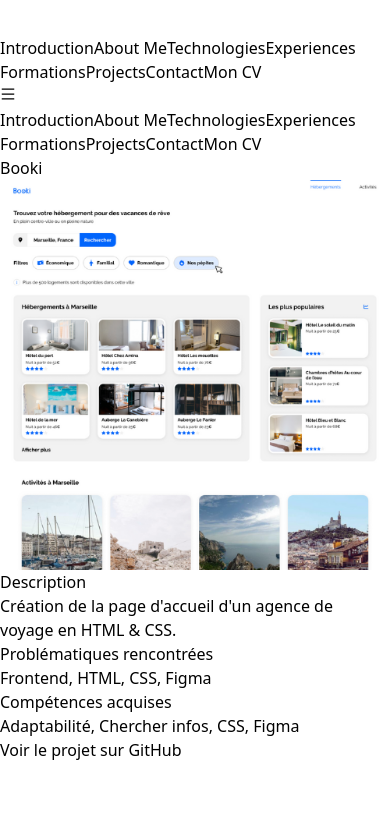
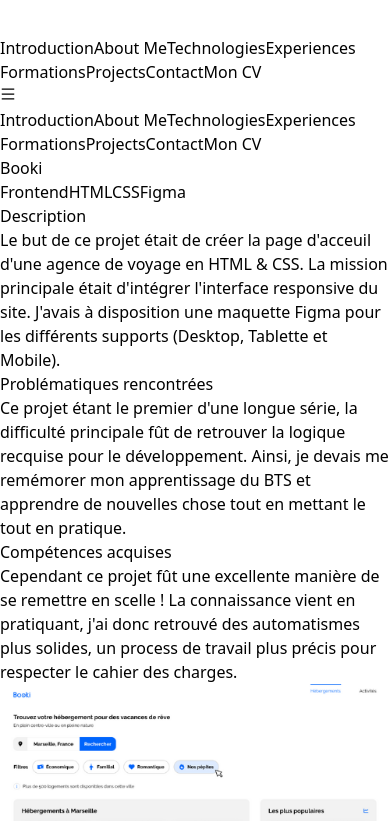
Before and after one commit to sknrct/oc-portfolio, a React (Vite) app: page /oc-portfolio/project/1 in a window 390 px wide. Shown: the top 821 px of the page. Built offline with nearby package versions, Linux system fonts and the light colour scheme.

Commit message:
Page Projet terminée, ajustement Responsive, ajustement Navbar

```diff
--- a/src/Components/Introduction.jsx
+++ b/src/Components/Introduction.jsx
@@ -46,7 +46,7 @@ const Introduction = () => {
               variants={container(1)}
               initial="hidden"
               animate={hasAnimated ? "visible" : "hidden"}
-              className="my-2 max-w-xl py-6 tracking-tighter text-lg text-center md:text-left"
+              className="my-2 max-w-xl py-6 text-lg text-center md:text-left"
             >
               {INTRO_CONTENT}
             </motion.p>
--- a/src/Components/Navbar.jsx
+++ b/src/Components/Navbar.jsx
@@ -33,7 +33,8 @@ const Navbar = () => {
   };
 
   return (
-    <nav className="sticky top-0 mb-20 flex items-center justify-between py-6 bg-transparent z-50">
+    <nav className="sticky top-0 py-6 bg-transparent z-50">
+  <div className="container mx-auto flex items-center justify-between">
     <div className="flex flex-shrink-0 items-center">
       <img className="mx-2 w-10" src={logo} alt="Logo du site" />
     </div>
@@ -70,19 +71,11 @@ const Navbar = () => {
       </button>
     </div>
 
-      {/* Overlay pour le menu ouvert */}
-      {isOpen && (
-        <div
-          className="fixed inset-0 bg-black bg-opacity-50 z-40"
-          onClick={() => setIsOpen(false)}
-        ></div>
-      )}
-
     {/* Mobile Menu */}
     <div
       className={`absolute border-orange-500 border-2 top-16 left-0 right-0 rounded-xl bg-neutral-950 z-50 shadow-md p-4 flex flex-col items-center space-y-4 transform transition-all duration-500 ease-in-out ${
         isOpen ? "max-h-screen opacity-100" : "max-h-0 opacity-0"
-        } overflow-hidden`}
+      } overflow-hidden `}
     >
       {navLinks.map((link, index) => (
         <button
@@ -105,6 +98,7 @@ const Navbar = () => {
         Mon CV
       </a>
     </div>
+  </div>
 </nav>
   );
 };
--- a/src/Components/ProjectPage.jsx
+++ b/src/Components/ProjectPage.jsx
@@ -2,10 +2,28 @@ import React from "react";
 import { useParams } from "react-router-dom";
 import { PROJECTS } from "../constants";
 import Navbar from "./Navbar";
+import { motion } from "framer-motion";
+import { useState, useEffect } from "react";
+
+// Fonction de configuration des animations avec un délai
+const container = (delay) => ({
+  hidden: { x: -100, opacity: 0 },
+  visible: {
+    x: 0,
+    opacity: 1,
+    transition: { duration: 0.5, delay: delay },
+  },
+});
 
 const ProjectPage = () => {
   const { id } = useParams();
   const project = PROJECTS.find((proj) => proj.id === parseInt(id));
+  const [hasAnimated, setHasAnimated] = useState(false);
+
+  // Jouer l'animation une seule fois au chargement de la page
+  useEffect(() => {
+    setHasAnimated(true);
+  }, []);
 
   if (!project) {
     return (
@@ -18,36 +36,107 @@ const ProjectPage = () => {
 
   return (
     <div className="overflow-x-hidden text-neutral-300 antialiased selection:bg-orange-500">
-      <Navbar /> {/* Ajout de la Navbar */}
-      <div className="container mx-auto px-8 py-16">
-        {/* Titre du projet */}
-        <h1 className="text-5xl font-bold text-orange-500 mb-8">{project.title}</h1>
-
-        {/* Image du projet */}
-        <div className="mb-8">
-          <img src={project.image} alt={project.title} className="h-auto rounded-lg shadow-lg" />
+      <div className="container mx-auto px-8">
+      <Navbar />
+        <div className="border-b border-neutral-900 py-12 lg:py-24 lg:mb-35">
+          <div className="container mx-auto px-8 flex flex-wrap items-center">
+            {/* Partie texte */}
+            <div className="w-full lg:w-1/2">
+              <div className="flex flex-col items-center lg:items-start">
+                <motion.h1
+                  variants={container(0)}
+                  initial="hidden"
+                  animate={hasAnimated ? "visible" : "hidden"}
+                  className="pb-6 text-6xl tracking-tight lg:mt-4 lg:text-8xl text-center lg:text-left"
+                >
+                  {project.title}
+                </motion.h1>
+                {/* Liste des technologies utilisées */}
+                <motion.div
+                  variants={container(0.5)}
+                  initial="hidden"
+                  animate={hasAnimated ? "visible" : "hidden"}
+                  className="mb-8 flex flex-wrap gap-2 justify-center lg:justify-start"
+                >
+                  {project.technologies.map((tech, index) => (
+                    <span
+                      key={index}
+                      className="mr-2 rounded bg-neutral-900 px-2 py-1
+                    text-sm font-medium text-orange-500"
+                    >
+                      {tech}
+                    </span>
+                  ))}
+                </motion.div>
+                <motion.h2
+                  variants={container(0.5)}
+                  initial="hidden"
+                  animate={hasAnimated ? "visible" : "hidden"}
+                  className="text-3xl font-semibold text-orange-500 mb-4"
+                >
+                  Description
+                </motion.h2>
+                <motion.p
+                  variants={container(1)}
+                  initial="hidden"
+                  animate={hasAnimated ? "visible" : "hidden"}
+                  className="mb-12 text-lg leading-relaxed text-neutral-400 text-center"
+                >
+                  {project.cahierDesCharges}
+                </motion.p>
+                <motion.h2
+                  variants={container(1.5)}
+                  initial="hidden"
+                  animate={hasAnimated ? "visible" : "hidden"}
+                  className="text-3xl font-semibold text-orange-500 mb-4 text-center"
+                >
+                  Problématiques rencontrées
+                </motion.h2>
+                <motion.p
+                  variants={container(2)}
+                  initial="hidden"
+                  animate={hasAnimated ? "visible" : "hidden"}
+                  className="mb-12 text-lg leading-relaxed text-neutral-400 text-center"
+                >
+                  {project.issues}
+                </motion.p>
+                <motion.h2
+                  variants={container(2.5)}
+                  initial="hidden"
+                  animate={hasAnimated ? "visible" : "hidden"}
+                  className="text-3xl font-semibold text-orange-500 mb-4 text-center"
+                >
+                  Compétences acquises
+                </motion.h2>
+                <motion.p
+                  variants={container(3)}
+                  initial="hidden"
+                  animate={hasAnimated ? "visible" : "hidden"}
+                  className="mb-12 text-lg leading-relaxed text-neutral-400 text-center"
+                >
+                  {project.skills}
+                </motion.p>
+              </div>
             </div>
 
-        {/* Description du projet */}
-        <div className="mb-12">
-          <h2 className="text-3xl font-semibold text-neutral-300 mb-4">Description</h2>
-          <p className="text-lg leading-relaxed text-neutral-400">{project.description}</p>
-        </div>
-
-        {/* Problématiques rencontrées */}
-        <div className="mb-12">
-          <h2 className="text-3xl font-semibold text-orange-500 mb-4">Problématiques rencontrées</h2>
-          <p className="text-lg leading-relaxed text-neutral-400">{project.issues.join(", ")}</p>
-        </div>
-
-        {/* Compétences acquises */}
-        <div className="mb-12">
-          <h2 className="text-3xl font-semibold text-orange-500 mb-4">Compétences acquises</h2>
-          <p className="text-lg leading-relaxed text-neutral-400">{project.skills.join(", ")}</p>
-        </div>
-
-        {/* Lien vers GitHub */}
-        <div className="text-center">
+            {/* Partie image */}
+            <div className="w-full lg:w-1/2 lg:p-8">
+              <div className="flex flex-col items-center lg:items-center">
+                <motion.img
+                  initial={{ x: 100, opacity: 0 }}
+                  animate={hasAnimated ? { x: 0, opacity: 1 } : {}}
+                  transition={{ duration: 1, delay: 0.5 }}
+                  className="rounded-2xl"
+                  src={project.image}
+                  alt={project.title}
+                />
+                {/* Partie bouton */}
+                <motion.div
+                  variants={container(2)}
+                  initial="hidden"
+                  animate={hasAnimated ? "visible" : "hidden"}
+                  className="text-center flex justify-center mt-8"
+                >
                   <a
                     href={project.githubLink}
                     target="_blank"
@@ -56,6 +145,10 @@ const ProjectPage = () => {
                   >
                     Voir le projet sur GitHub
                   </a>
+                </motion.div>
+              </div>
+            </div>
+          </div>
         </div>
       </div>
     </div>
--- a/src/constants/index.js
+++ b/src/constants/index.js
@@ -72,9 +72,13 @@ export const PROJECTS = [
     description:
       "Création de la page d'accueil d'un agence de voyage en HTML & CSS.",
     technologies: ["Frontend", "HTML", "CSS", "Figma"],
-    issues: ["Frontend", "HTML", "CSS", "Figma"],
-    skills: ["Adaptabilité", "Chercher infos", "CSS", "Figma"],
-    githubLink: "https://github.com/username/booki"
+    cahierDesCharges: `Le but de ce projet était de créer la page d'acceuil d'une agence de voyage en HTML & CSS.
+    La mission principale était d'intégrer l'interface responsive du site. J'avais à disposition une maquette Figma
+    pour les différents supports (Desktop, Tablette et Mobile). `,
+    issues: `Ce projet étant le premier d'une longue série, la difficulté principale fût de retrouver la logique recquise
+    pour le développement. Ainsi, je devais me remémorer mon apprentissage du BTS et apprendre de nouvelles chose tout en mettant le tout en pratique.`,
+    skills: `Cependant ce projet fût une excellente manière de se remettre en scelle ! La connaissance vient en pratiquant, j'ai donc retrouvé des automatismes plus solides, un process de travail plus précis pour respecter le cahier des charges. `,
+    githubLink: "https://github.com/sknrct/OC-Projet1-BOOKI"
     },
   {
     title: "Sohpie Bluel",
```
Lines whose indentation alone changed are shown as unchanged.
